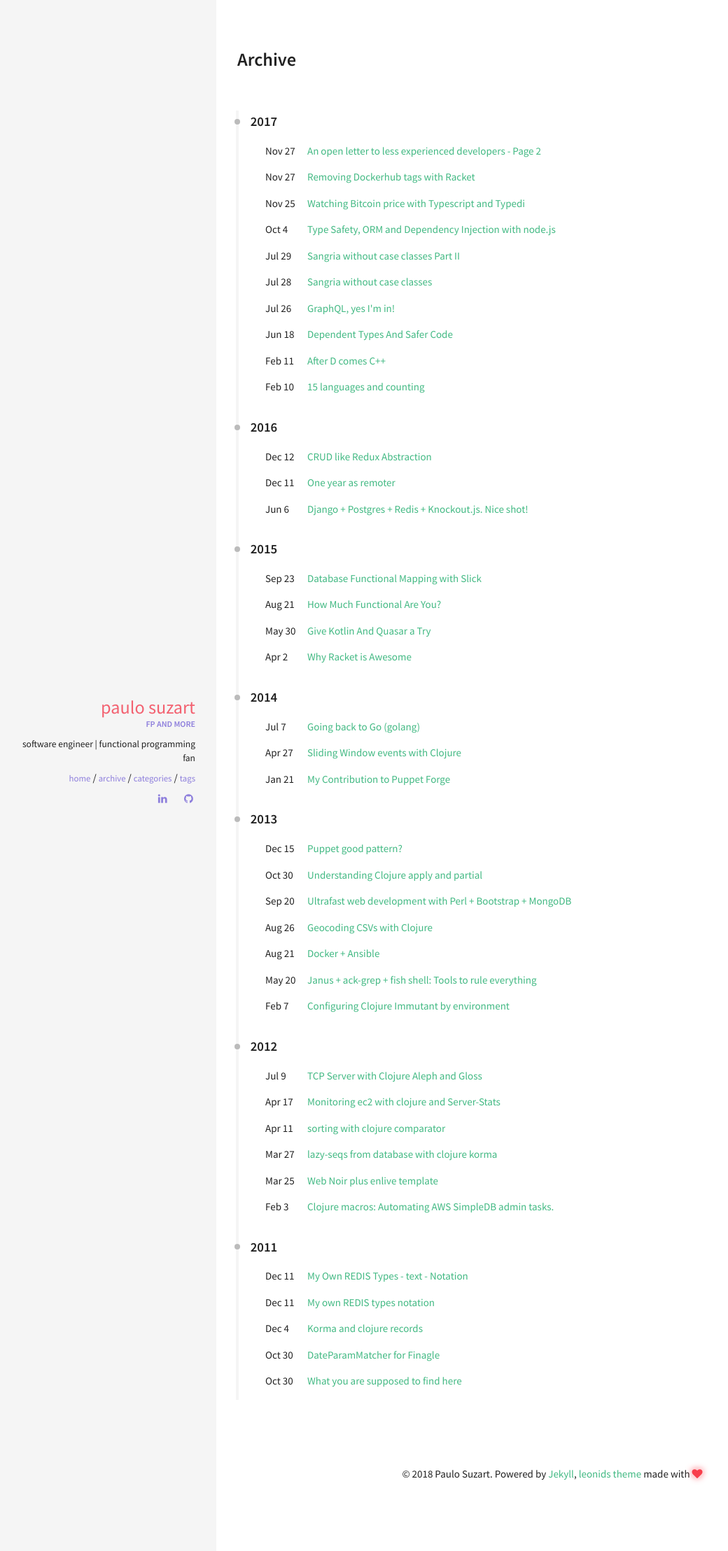
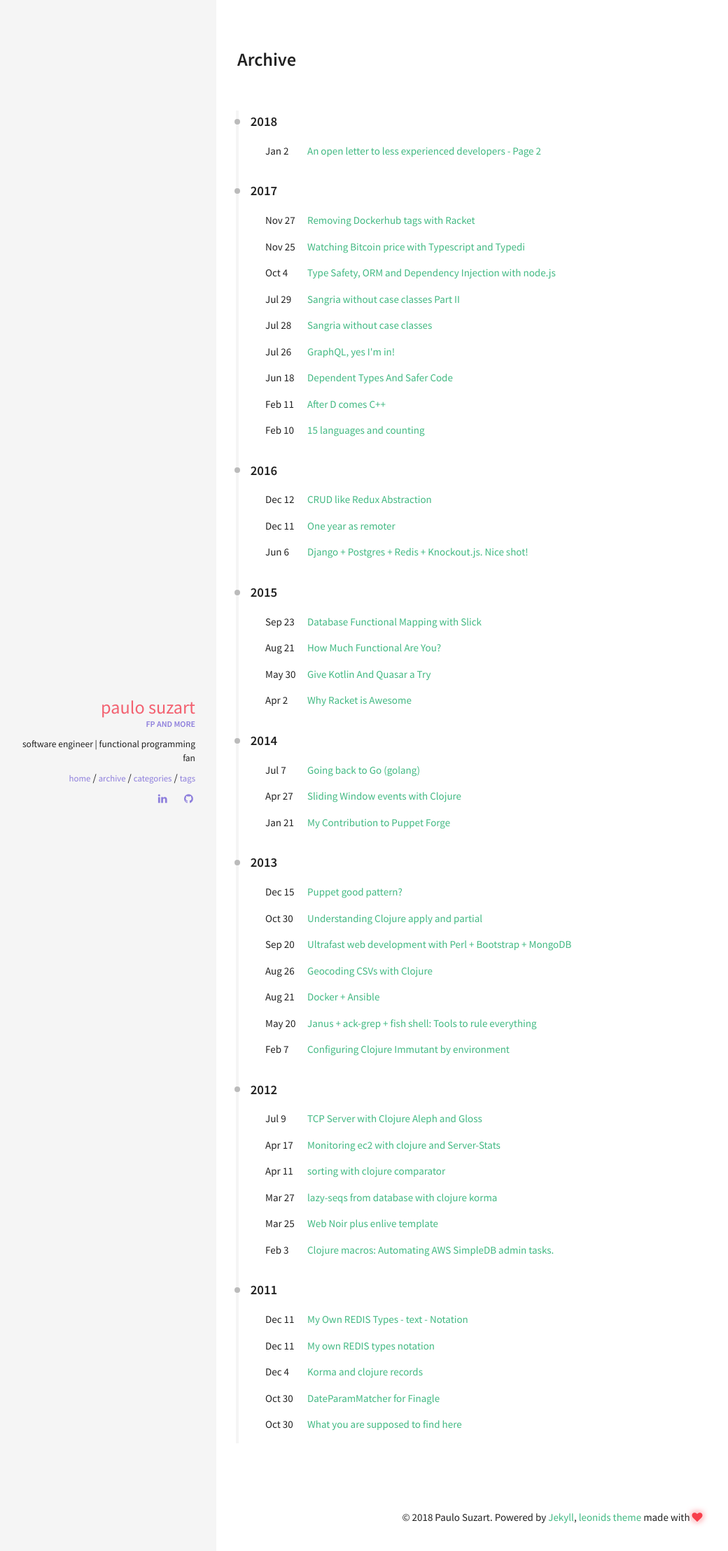
Before and after one commit to paulosuzart/paulosuzart.github.io, a Jekyll site: the page built from archive.html, in a window 1280 px wide. Shown: the top 2217 px of the page at 70% size, without its empty margins (11-1051 px from the left). Built offline with Jekyll 4.4.1, drawn with Linux system fonts in a browser that asks for light colours.

Commit message:
Fixed date

```diff
--- a/_posts/2018-01-02-open-letter-page-2.md
+++ b/_posts/2018-01-02-open-letter-page-2.md
@@ -1,7 +1,7 @@
 ---
 layout: post
 title: "An open letter to less experienced developers - Page 2"
-date: 2017-11-27 18:00
+date: 2018-01-02 18:00
 comments: true
 categories: [ career ]
 ---
```
